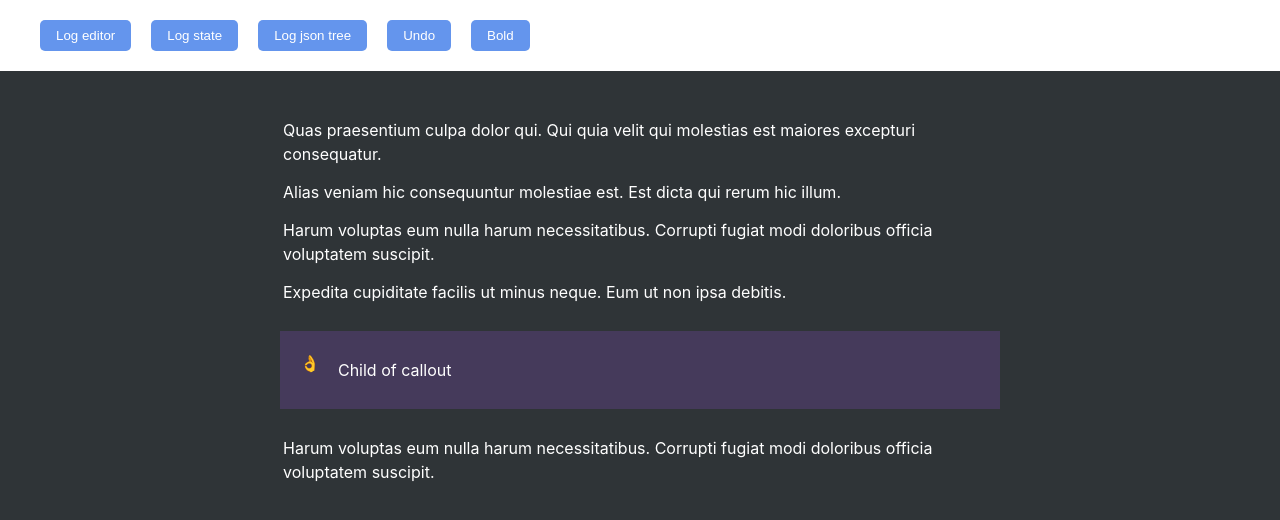
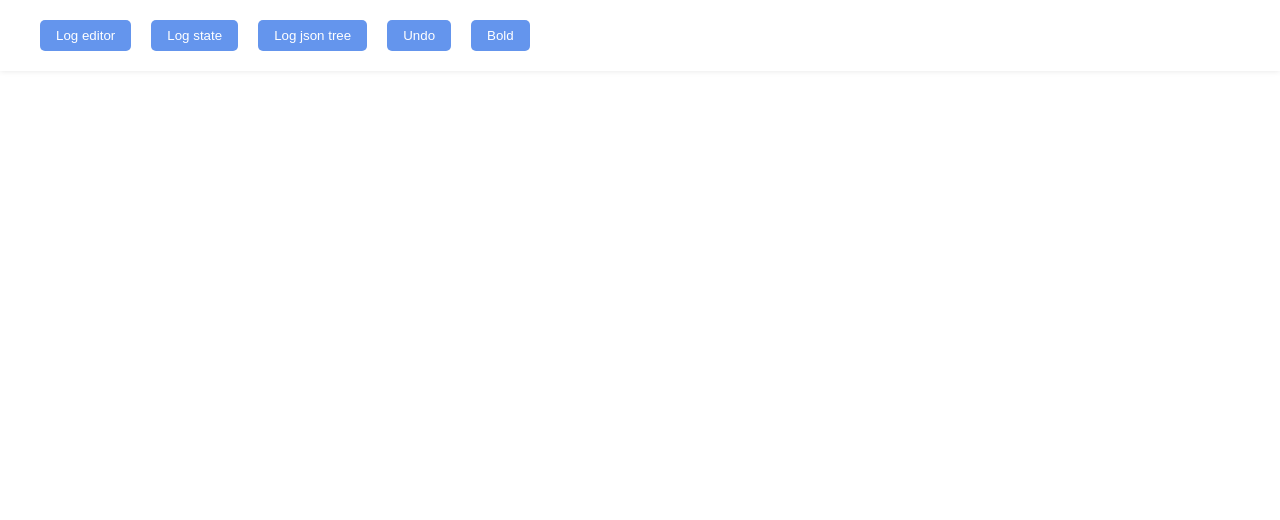
Before and after one commit to flodlc/block-builder, a React (Create React App) app: page / in a window 1280 px wide. Shown: the top 520 px of the page. Built offline with nearby package versions, Linux system fonts and the light colour scheme; the HTML template or start-up script is replaced by a standard one.

Commit message:
fix destroyed and kill all observers on destroy

```diff
--- a/src/Playground/Playground.tsx
+++ b/src/Playground/Playground.tsx
@@ -1,4 +1,4 @@
-import React, { useLayoutEffect, useState } from 'react';
+import React, { useEffect, useLayoutEffect, useState } from 'react';
 import { Editor } from '../editor/model/Editor';
 import { View } from '../editor/view/View';
 import { BIG_DATA, PLAYGROUND_DATA } from './DATA';
@@ -33,6 +33,13 @@ function Playground() {
         json: () => console.log(JSON.parse(JSON.stringify(editor.getJson()))),
     };
 
+    const [dis, setDis] = useState(true);
+    useEffect(() => {
+        setTimeout(() => {
+            setDis(false);
+        }, 2000);
+    }, []);
+
     return (
         <div className="editor">
             <div className="header">
@@ -44,6 +51,7 @@ function Playground() {
                     Bold
                 </button>
             </div>
+            {dis && (
                 <View
                     plugins={[
                         MentionPlugin(),
@@ -59,6 +67,7 @@ function Playground() {
                     ]}
                     editor={editor}
                 />
+            )}
         </div>
     );
 }
--- a/src/editor/view/View.tsx
+++ b/src/editor/view/View.tsx
@@ -27,14 +27,13 @@ export const View = ({
     useLayoutEffect(() => {
         if (!ref.current) return;
         const viewConfig = defaultViewConfig;
-        setRegisteredPlugins(
-            registerPlugins({
-                editor,
-                viewConfig,
-                plugins,
-                dom: ref.current,
-            })
-        );
+        const registeredPlugins = registerPlugins({
+            editor,
+            viewConfig,
+            plugins,
+            dom: ref.current,
+        });
+        setRegisteredPlugins(registeredPlugins);
         setViewConfig(viewConfig);
         return () =>
             registeredPlugins?.forEach((registeredPlugin) =>
--- a/src/plugins/blockSelection/BlockSelection.tsx
+++ b/src/plugins/blockSelection/BlockSelection.tsx
@@ -5,12 +5,11 @@ import { BLOCK_SELECTION_EVENTS, DraggingState } from './blockSelection.plugin';
 export const BlockSelectionWrapper = ({ editor }: { editor: Editor }) => {
     const [draggingState, setDraggingState] = useState<DraggingState | void>();
     useEffect(() => {
-        editor.on<DraggingState>(
-            BLOCK_SELECTION_EVENTS.changed,
-            (draggingState) => {
-                setDraggingState({ ...draggingState });
-            }
-        );
+        const handler = (draggingState: DraggingState) => {
+            setDraggingState({ ...draggingState });
+        };
+        editor.on(BLOCK_SELECTION_EVENTS.changed, handler);
+        return () => editor.off(BLOCK_SELECTION_EVENTS.changed, handler);
     }, []);
     return (
         <BlockSelection
--- a/src/plugins/copyPaste/copyPaste.plugin.ts
+++ b/src/plugins/copyPaste/copyPaste.plugin.ts
@@ -35,8 +35,8 @@ const insertInline = ({ editor, text }: { editor: Editor; text: string }) => {
     const newText = joinMarkedTexts(editor.state.nodes[selection.nodeId].text, [
         { s: text },
     ]);
+    const newTextLength = getMarkedTextLength(newText);
 
-    const newTextLength = getMarkedTextLength(newText);
     editor
         .createTransaction()
         .patch({
```
Lines whose indentation alone changed are shown as unchanged.
